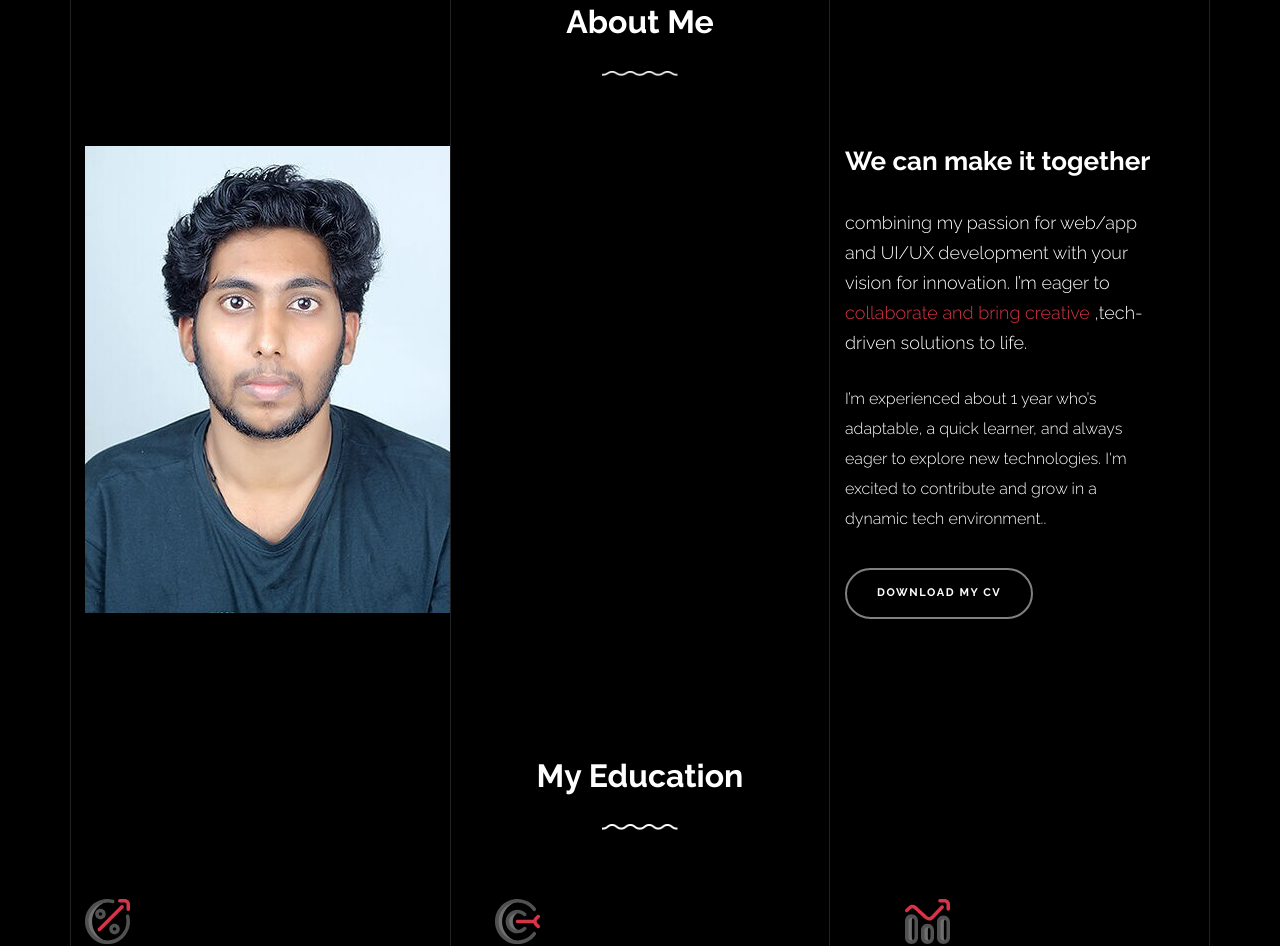
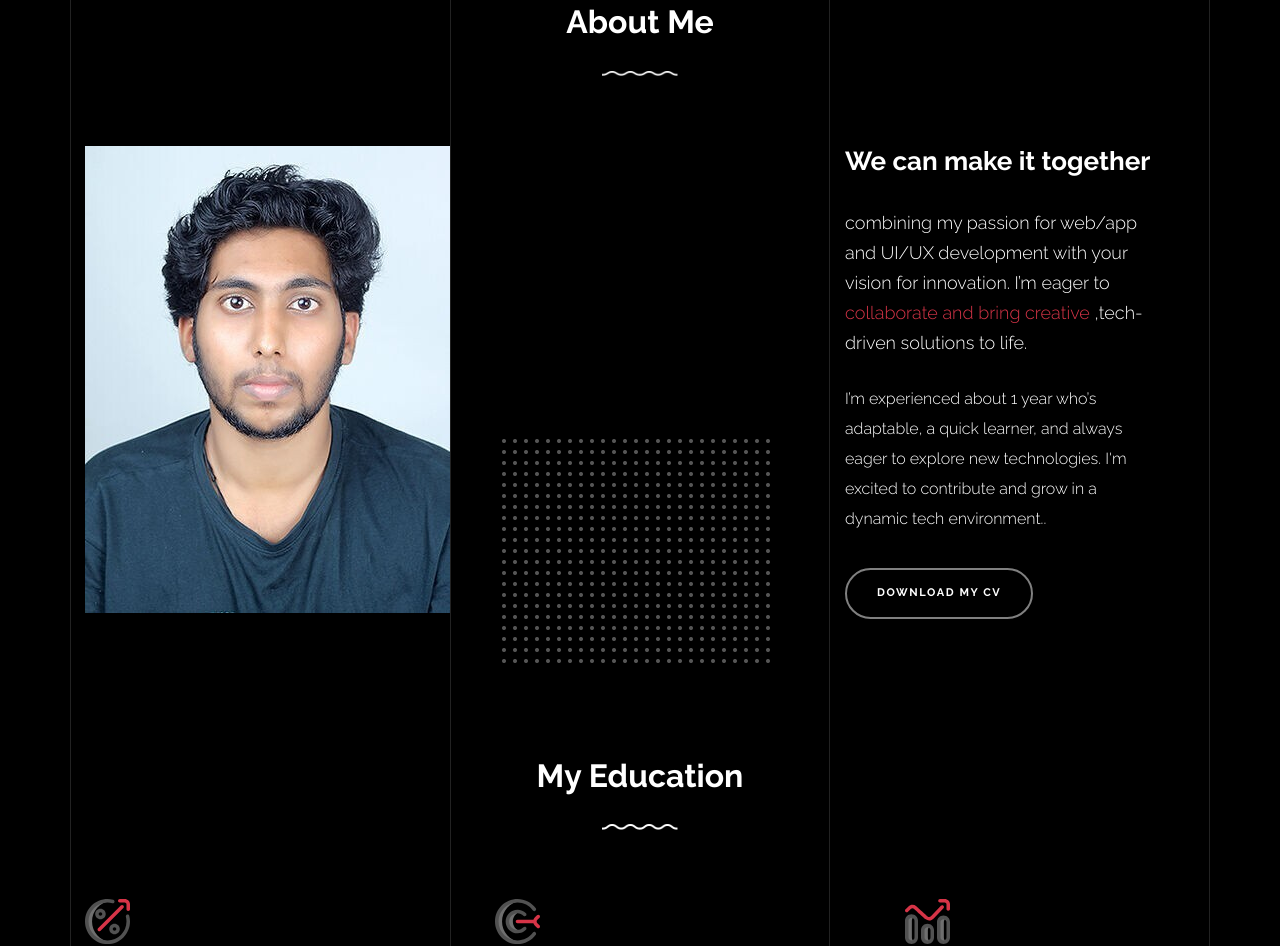
Before and after one commit to rohithkp1901/portfolio, a plain HTML site: page index.html in a window 1280 px wide. Shown: the part 2148-3094 px from the top of the page. Drawn offline with nearby package versions, Linux system fonts and the light colour scheme; animation ran at ten frames a second; files whose address does not match are found by name.

Commit message:
made somemore changes9

```diff
--- a/css/style.css
+++ b/css/style.css
@@ -1166,7 +1166,7 @@ figure.dotted-bg:before {
   right: -50px;
   width: 268px;
   height: 224px;
-  /* background-image: url("../images/dotted_light.png"); */
+  background-image: url("../images/dotted_light.png");
   background-repeat: no-repeat;
 }
 
```
